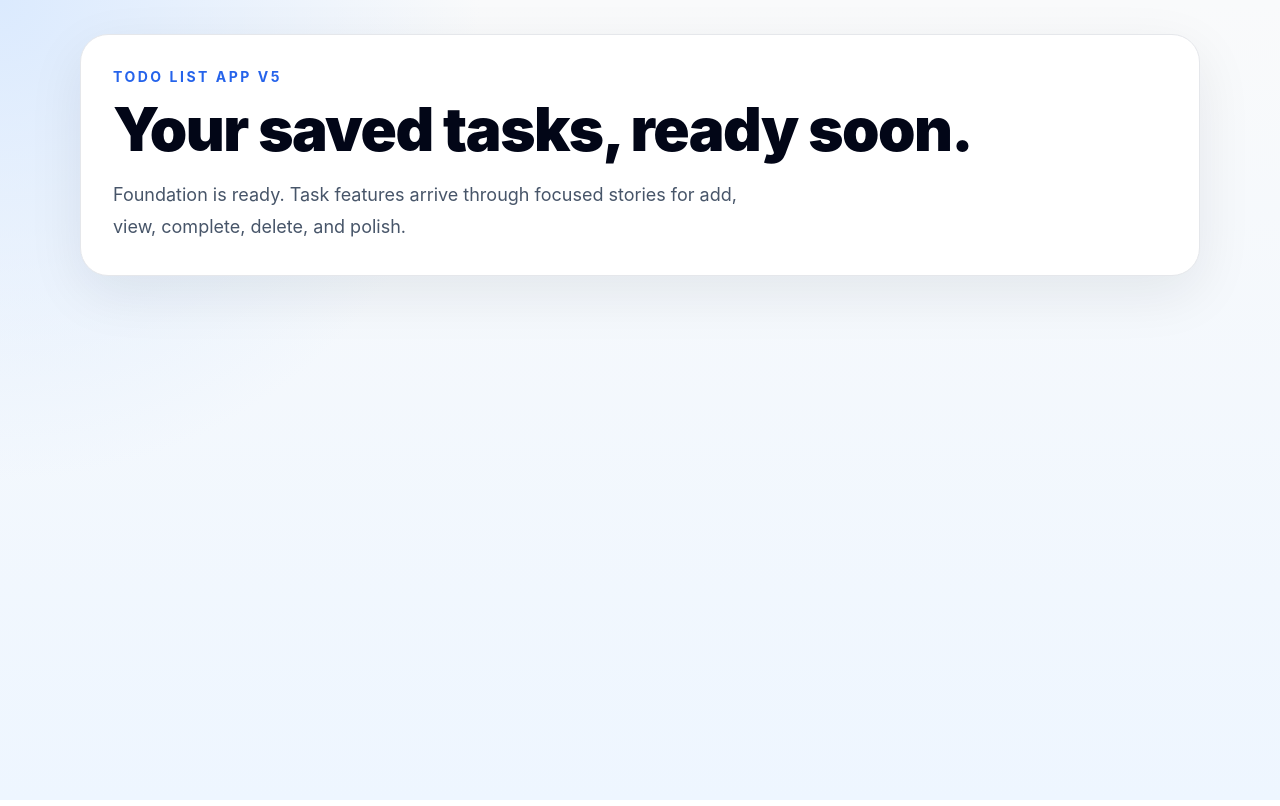
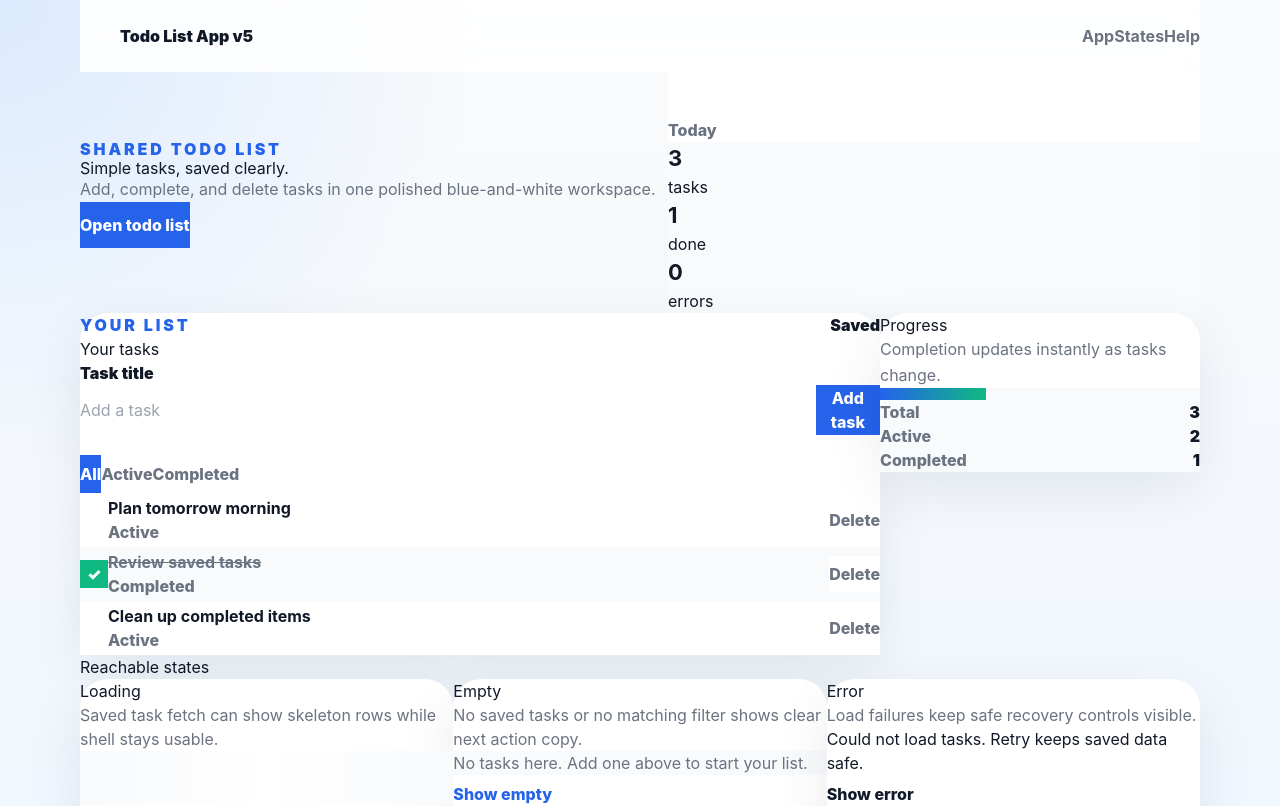
Before and after one commit to ThanhNV121097/project-dd7f43ea, a Next.js app in the folder code/frontend/: page / in a window 1280 px wide. Shown: the top 806 px of the page. Built offline with nearby package versions, Linux system fonts and the light colour scheme.

Commit message:
Render polish todo page

```diff
--- a/code/frontend/app/page.tsx
+++ b/code/frontend/app/page.tsx
@@ -1,13 +1,5 @@
+import PolishTodoPage from "../components/PolishTodoPage";
+
 export default function HomePage() {
-  return (
-    <main className="page-shell">
-      <section className="panel p-8">
-        <p className="mb-3 text-sm font-bold uppercase tracking-[0.18em] text-primary">Todo List App v5</p>
-        <h1 className="text-4xl font-black tracking-tight text-slate-950 sm:text-6xl">Your saved tasks, ready soon.</h1>
-        <p className="mt-5 max-w-2xl text-lg leading-8 text-slate-600">
-          Foundation is ready. Task features arrive through focused stories for add, view, complete, delete, and polish.
-        </p>
-      </section>
-    </main>
-  );
+  return <PolishTodoPage />;
 }
```
